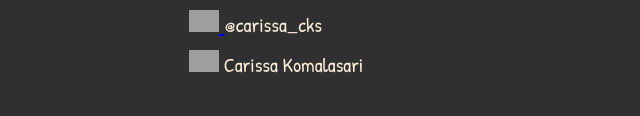
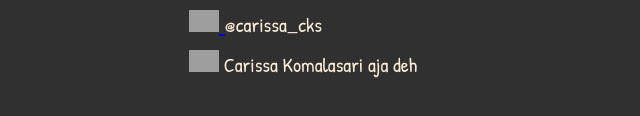
Before and after one commit to carissacks/intropwa, a plain HTML site: page index.html in a window 1280 px wide. Shown: the part 1233-1349 px from the top of the page, 390-1030 px from the left. Drawn offline with Linux system fonts and the light colour scheme; grey boxes are pictures that could not be loaded; a web font is replaced by a local one.

Commit message:
coba aja

```diff
--- a/index.html
+++ b/index.html
@@ -85,7 +85,7 @@
                         <li>
                             <img src="https://cdn4.iconfinder.com/data/icons/social-media-icons-the-circle-set/48/facebook_circle-512.png"
                                 alt="facebook logo" srcset="" width="30px">
-                            <p>Carissa Komalasari</p>
+                            <p>Carissa Komalasari aja deh</p>
                         </li>
                     </div>
                 </div>
```
